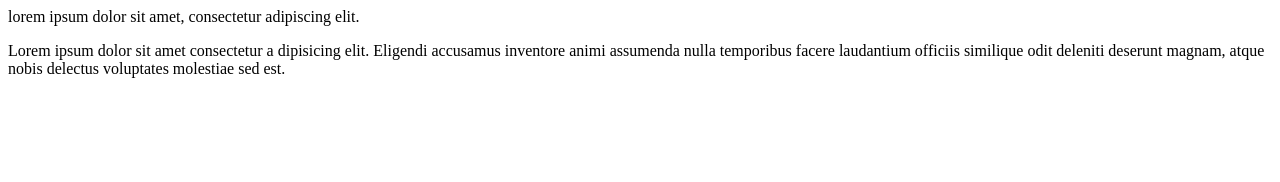
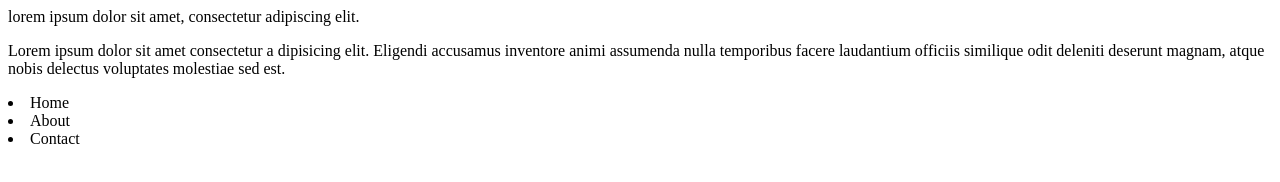
Before and after one commit to niksyaduvanshi/learn-git, a plain HTML site: page index.html in a window 1280 px wide. Drawn offline with Linux system fonts and the light colour scheme.

Commit message:
add home about contact in index.html

```diff
--- a/index.html
+++ b/index.html
@@ -13,6 +13,8 @@
         temporibus facere laudantium officiis similique odit deleniti
         deserunt magnam, atque nobis delectus voluptates molestiae sed est.
     </p>
-
+    <li>Home</li>
+    <li>About</li>
+    <li>Contact</li>
 </body>
 </html>
```
